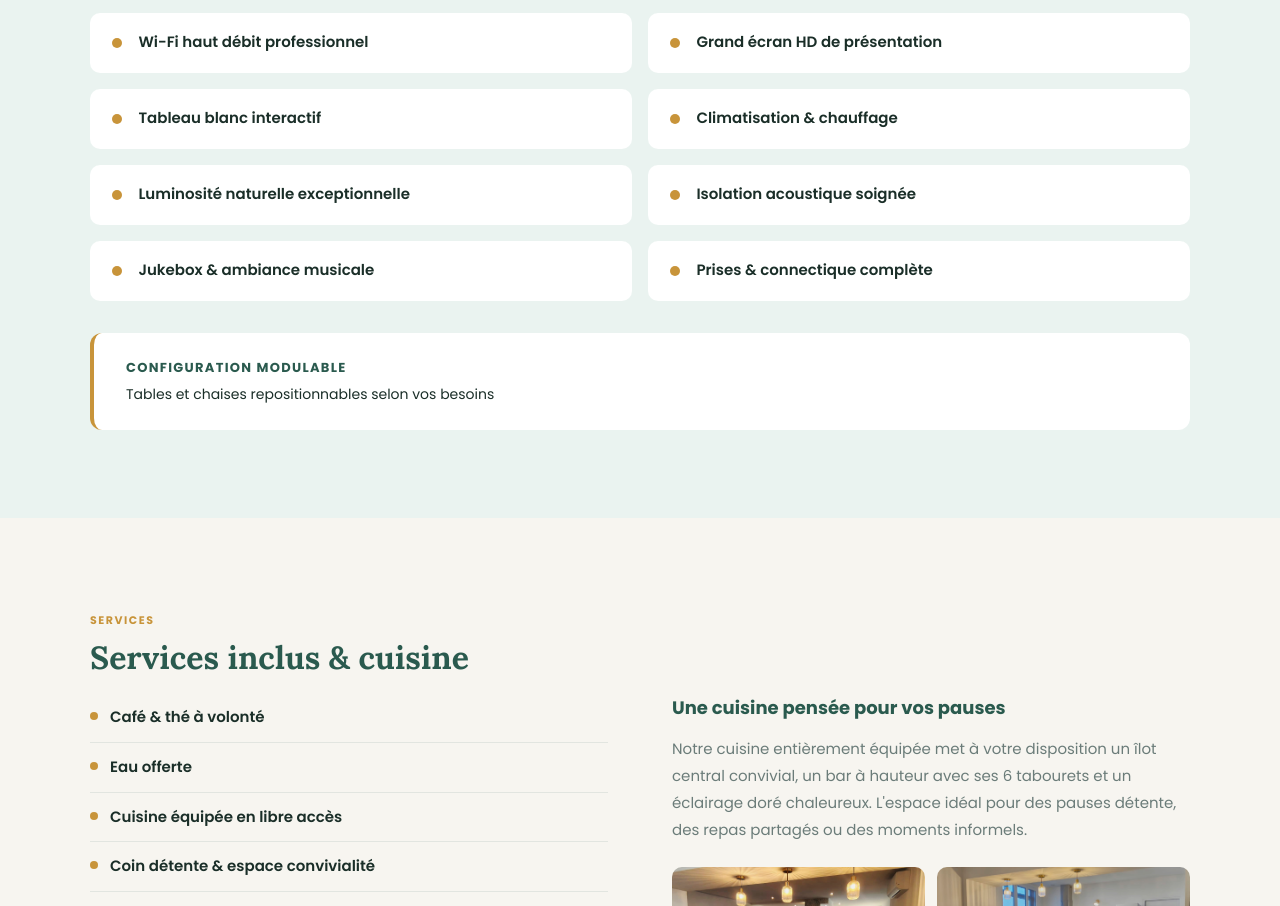
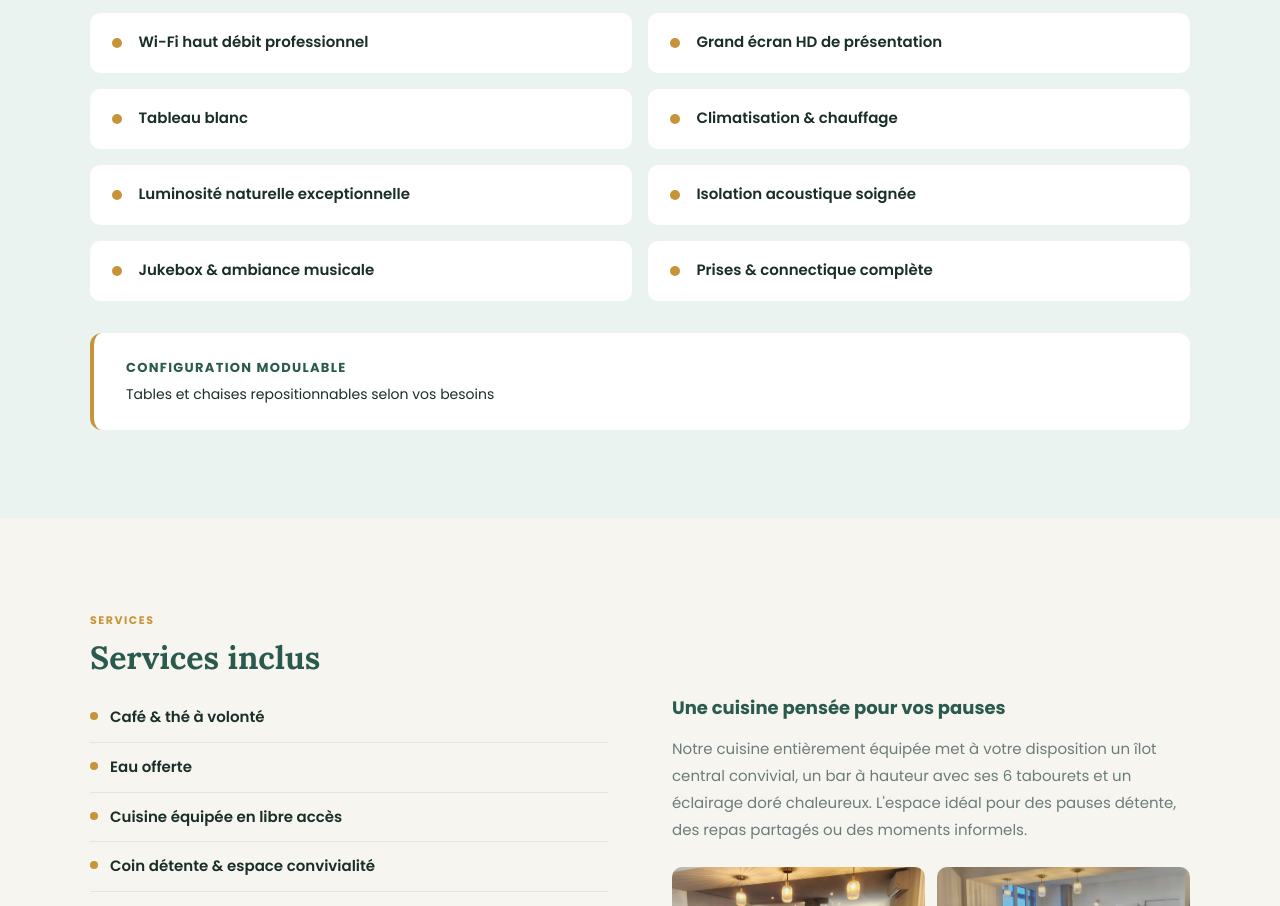
Before and after one commit to aboitel-collab/hortiloft-website, a plain HTML site: page index.html in a window 1280 px wide. Shown: the part 1799-2705 px from the top of the page. Drawn offline with Linux system fonts and the light colour scheme.

Commit message:
Corrections texte : tableau blanc (sans interactif) et section Services inclus (sans & cuisine)

```diff
--- a/index.html
+++ b/index.html
@@ -551,7 +551,7 @@
     <div class="equip-grid">
       <div class="equip-item"><span class="dot-or"></span><span>Wi-Fi haut débit professionnel</span></div>
       <div class="equip-item"><span class="dot-or"></span><span>Grand écran HD de présentation</span></div>
-      <div class="equip-item"><span class="dot-or"></span><span>Tableau blanc interactif</span></div>
+      <div class="equip-item"><span class="dot-or"></span><span>Tableau blanc</span></div>
       <div class="equip-item"><span class="dot-or"></span><span>Climatisation & chauffage</span></div>
       <div class="equip-item"><span class="dot-or"></span><span>Luminosité naturelle exceptionnelle</span></div>
       <div class="equip-item"><span class="dot-or"></span><span>Isolation acoustique soignée</span></div>
@@ -572,7 +572,7 @@
 <section id="services">
   <div class="container fi">
     <span class="tag">Services</span>
-    <h2 class="section-title">Services inclus & cuisine</h2>
+    <h2 class="section-title">Services inclus</h2>
 
     <div class="services-cols">
       <div>
```
